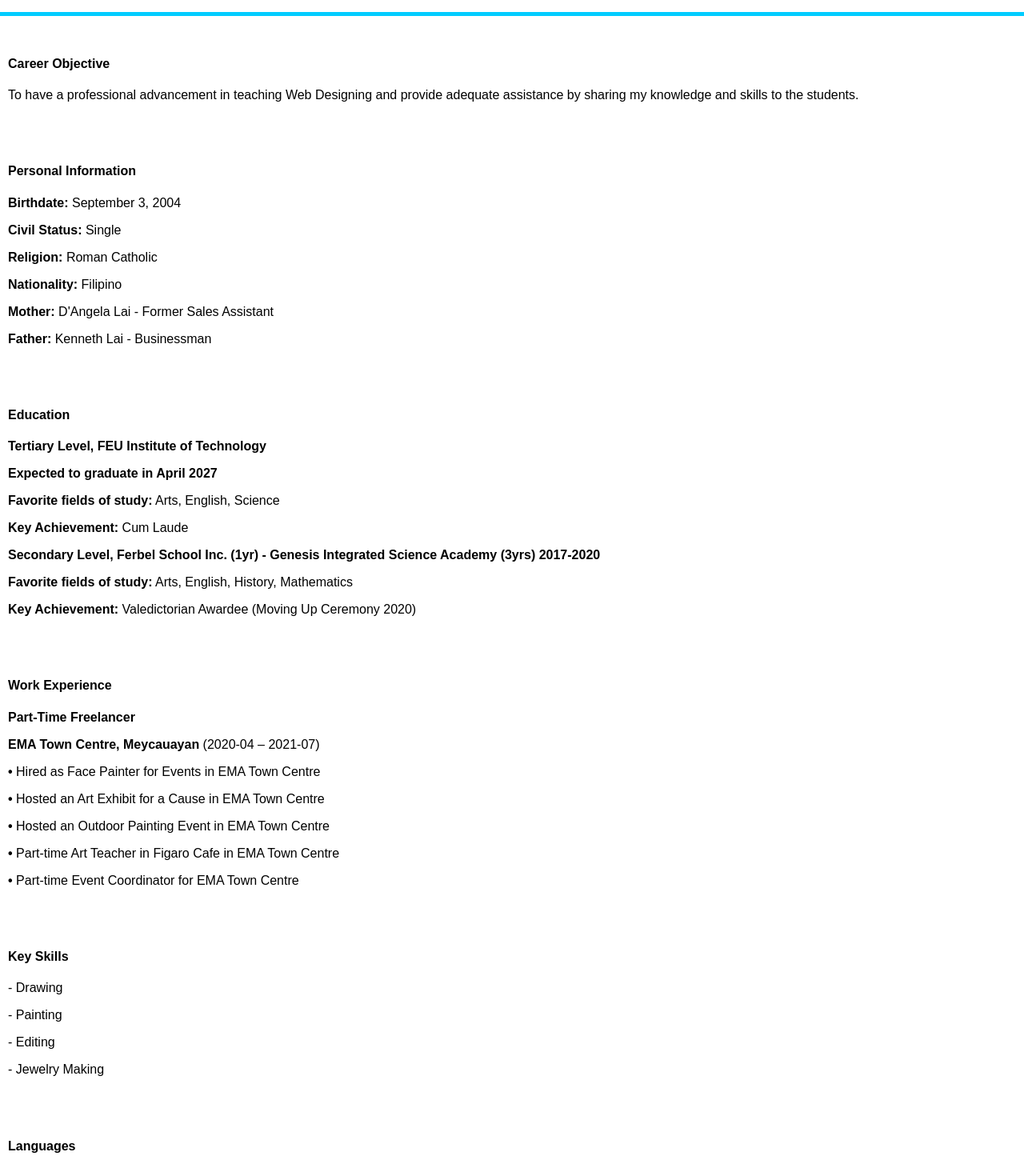
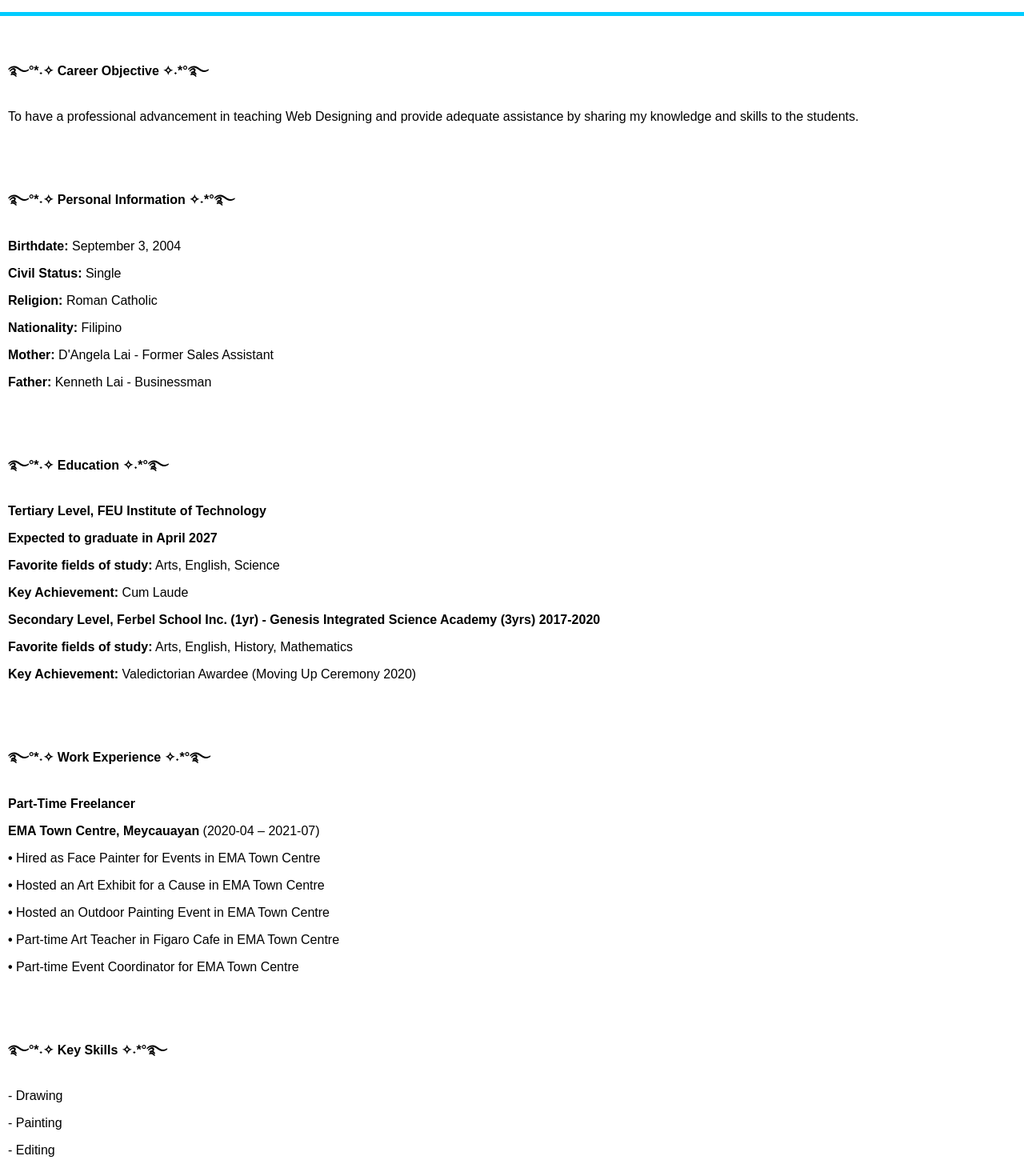
Before and after one commit to Pudgeeba/WD-Seatwork-2, a plain HTML site: page index.html in a window 1280 px wide. Shown: the part 306-1756 px from the top of the page at 80% size. Drawn offline with Linux system fonts and the light colour scheme.

Commit message:
Update index.html

```diff
--- a/index.html
+++ b/index.html
@@ -67,13 +67,13 @@
     </div>
     <hr>
     <div class="description">
-        <h4><strong>Career Objective</strong></h2>
+        <h4><strong>࿐°*˖✧ Career Objective ✧˖*°࿐</strong></h2>
         <p>To have a professional advancement in teaching Web Designing and provide adequate
             assistance by sharing my knowledge and skills to the students.
             </p>
         </div>
     <div class="description">
-        <h4><strong>Personal Information</strong></h2>
+        <h4><strong>࿐°*˖✧ Personal Information ✧˖*°࿐</strong></h2>
         <p><strong>Birthdate:</strong> September 3, 2004
             </p>
         <p><strong>Civil Status:</strong> Single</p>
@@ -84,7 +84,7 @@
     </div>
 
     <div class="description">
-        <h4><strong>Education</strong></h2>
+        <h4><strong>࿐°*˖✧ Education ✧˖*°࿐</strong></h2>
         <p><strong>Tertiary Level, FEU Institute of Technology</strong></p>
         <p><strong>Expected to graduate in April 2027</strong></p>
         <p><strong>Favorite fields of study:</strong> Arts, English, Science</p>
@@ -95,7 +95,7 @@
     </div>
 
     <div class="description">
-        <h4><strong>Work Experience</strong></h2>
+        <h4><strong>࿐°*˖✧ Work Experience ✧˖*°࿐</strong></h2>
         <p><strong>Part-Time Freelancer</strong></p>
         <p><strong>EMA Town Centre, Meycauayan</strong> (2020-04 – 2021-07)</p>
         <p><strong>•</strong> Hired as Face Painter for Events in EMA Town Centre</p>
@@ -106,7 +106,7 @@
     </div>
 
     <div class="description">
-        <h4><strong>Key Skills</strong></h2>
+        <h4><strong>࿐°*˖✧ Key Skills ✧˖*°࿐</strong></h2>
         <p>- Drawing</p>
         <p>- Painting</p>
         <p>- Editing</p>
@@ -114,7 +114,7 @@
     </div>
 
     <div class="description">
-        <h4><strong>Languages</strong></h2>
+        <h4><strong>࿐°*˖✧ Languages ✧˖*°࿐</strong></h2>
         <p><strong>Tagalog</strong> - Native</p>
         <p><strong>English</strong> - Business fluent</p>
         <p><strong>Cantonese</strong> - Proficient</p>
@@ -122,7 +122,7 @@
     </div>
 
     <div class="description">
-        <h4><strong>Seminars and Trainings Attended</strong></h2>
+        <h4><strong>࿐°*˖✧ Seminars and Trainings Attended ✧˖*°࿐</strong></h2>
         <p><strong>• St. Mary's Academy Youth Leaders Symposium</strong>  -  August 16, 2018
 ,SMASN, Meycauayan City</p>
 <p><strong>• Art Natin 'To Art Convention</strong>  - December 19-22, 2017, SMX Convention center, MOA</p>
@@ -130,7 +130,7 @@
     </div>
 
     <div class="description">
-        <h4><strong>Character References</strong></h2> <hr>
+        <h4><strong>࿐°*˖✧ Character References ✧˖*°࿐</strong></h2> <hr>
         <p><strong>JAY-AR D. EMETERIO</strong></p>
         <p>Teacher, Faculty of Arts and Languages, Perez Elementary School</p>
         <p>Mobile 09958460948; arjay_emeterio@yahoo.com</p>
```
